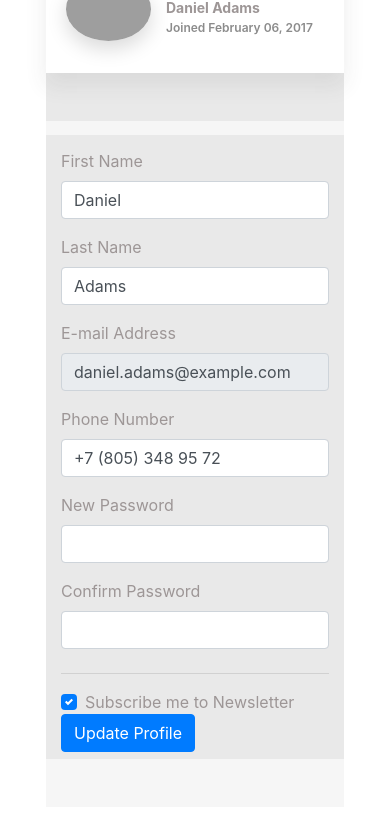
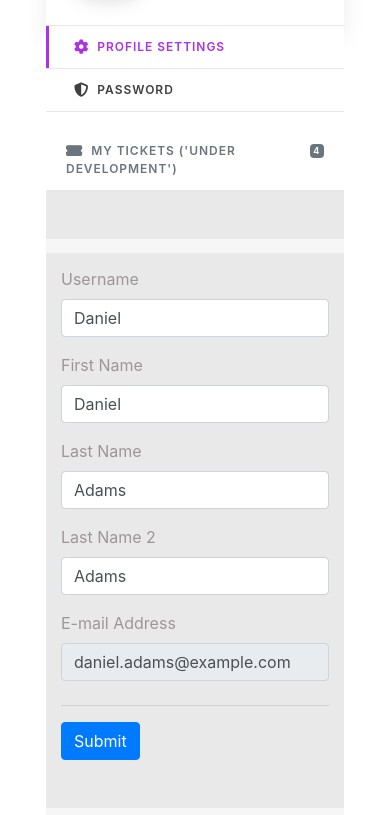
Before and after one commit to Skebard/CMS-for-blo-with-MVC-model, a PHP site: page /adminSettings.php in a window 390 px wide. Shown: the part 329-1144 px from the top of the page. Before the commit the page ends 1088 px from the top, so only its background shows below. Run offline with PHP 8.4, Linux system fonts and the light colour scheme; some libraries are stand-ins or nearby versions; grey boxes are pictures that could not be loaded.

Commit message:
Prototype page admin panel and adminSettings
AdminPanel already redirects posts to the editor and send the right id

```diff
--- a/adminPanel.php
+++ b/adminPanel.php
@@ -21,7 +21,7 @@
         </i></a>
         </div>
         <div class='right-header'>
-        <i class="fas fa-cog"></i>
+        <a href='adminSettings.php'> <i class="fas fa-cog"></i></a>
             <div class='profile-icon'>
                 <img src='https://i.imgur.com/wIHZKq1.png'>
             </div>
--- a/adminSettings.php
+++ b/adminSettings.php
@@ -1,3 +1,9 @@
+<?php
+
+$page = $_GET['page'] ?? null;
+
+?>
+
 <!DOCTYPE html>
 <html lang='en'>
 
@@ -6,7 +12,7 @@
     <meta name="viewport" content="width=device-width, initial-scale=1">
     <link rel='stylesheet' href="client/css/adminPanel/main.css">
     <link rel='stylesheet' href="client/css/adminPanel/adminPanel.css">
-    <script defer  type="module" src="client/controller/adminPanel.js"></script>
+    <script defer type="module" src="client/controller/adminPanel.js"></script>
     <!--Font awesome-->
     <script src="https://kit.fontawesome.com/9547750bbd.js" crossorigin="anonymous"></script>
 
@@ -47,88 +53,65 @@
                 <div class="row w-100 mr-0 ml-0 pb-5">
                     <!-- Account Sidebar-->
                     <div class="author-card w-100 pb-3">
-                <div class="author-card-cover" style="background-image: url(https://demo.createx.studio/createx-html/img/widgets/author/cover.jpg);"><a class="btn btn-style-1 btn-white btn-sm" href="#" data-toggle="tooltip" title="" data-original-title="You currently have 290 Reward points to spend"><i class="fa fa-award text-md"></i>&nbsp;290 points</a></div>
+                        <div class="author-card-cover" style="background-image: url(https://demo.createx.studio/createx-html/img/widgets/author/cover.jpg);"><a class="btn btn-style-1 btn-white btn-sm" href="#" data-toggle="tooltip" title="" data-original-title="You currently have 290 Reward points to spend"><i class="fas fa-bookmark text-md"></i>&nbsp;5 posts</a></div>
                         <div class="author-card-profile">
                             <div class="author-card-avatar"><img src="https://bootdey.com/img/Content/avatar/avatar1.png" alt="Daniel Adams">
+                            <div class='upload'> upload</div>
                         </div>
                             <div class="author-card-details">
                                 <h5 class="author-card-name text-lg">Daniel Adams</h5><span class="author-card-position">Joined February 06, 2017</span>
                             </div>
                         </div>
                     </div>
-            <div class="wizard">
-                <!-- <nav class="list-group list-group-flush">
-                    <a class="list-group-item" href="#">
+                    <div class="w-100">
+                        <nav class="list-group list-group-flush">
+                            <!-- <a class="list-group-item" href="#">
                         <div class="d-flex justify-content-between align-items-center">
                             <div><i class="fe-icon-shopping-bag mr-1 text-muted"></i>
                                 <div class="d-inline-block font-weight-medium text-uppercase">Orders List</div>
                             </div><span class="badge badge-secondary">6</span>
                         </div>
-                    </a><a class="list-group-item active" href="#"><i class="fe-icon-user text-muted"></i>Profile Settings</a><a class="list-group-item" href="#"><i class="fe-icon-map-pin text-muted"></i>Addresses</a>
-                    <a class="list-group-item" href="#">
+                    </a> -->
+
+
+
+                            <a class="list-group-item <?php echo $page? '':'active' ?>" href="<?php echo $page? 'adminSettings.php':'#' ?>"><i class="fe-icon-user text-muted"></i><i class="fas fa-cog"></i>Profile Settings</a>
+                            <a class="list-group-item <?php echo $page==='password'? 'active':'' ?>" href="<?php echo $page==='password'? '#':'adminSettings.php?page=password' ?>">
                                 <div class="d-flex justify-content-between align-items-center">
                                     <div><i class="fe-icon-heart mr-1 text-muted"></i>
-                                <div class="d-inline-block font-weight-medium text-uppercase">My Wishlist</div>
-                            </div><span class="badge badge-secondary">3</span>
+                                        <div class="d-inline-block font-weight-medium text-uppercase"><i class="fas fa-shield-alt"></i>Password</div>
+                                    </div>
                                 </div>
                             </a>
-                    <a class="list-group-item" href="#">
+                            <a class="list-group-item disabled" href="#">
                                 <div class="d-flex justify-content-between align-items-center">
                                     <div><i class="fe-icon-tag mr-1 text-muted"></i>
-                                <div class="d-inline-block font-weight-medium text-uppercase">My Tickets</div>
+                                        <div class="d-inline-block font-weight-medium text-uppercase"><i class="fas fa-ticket-alt"></i>My Tickets ('under development')</div>
                                     </div><span class="badge badge-secondary">4</span>
                                 </div>
                             </a>
-                </nav> -->
+                        </nav>
                     </div>
                 </div>
                 <!-- Profile Settings-->
-        <div class="row  mr-0 ml-0 w-100 pb-5">
-            <form class="row  mr-0 ml-0">
-                <div class="col-12 col-md-6">
-                    <div class="form-group">
-                        <label for="account-fn">First Name</label>
-                        <input class="form-control" type="text" id="account-fn" value="Daniel" required="">
-                    </div>
-                </div>
-                <div class="col-12 col-md-6">
-                    <div class="form-group">
-                        <label for="account-ln">Last Name</label>
-                        <input class="form-control" type="text" id="account-ln" value="Adams" required="">
-                    </div>
-                </div>
-                <div class="col-12 col-md-6">
-                    <div class="form-group">
-                        <label for="account-email">E-mail Address</label>
-                        <input class="form-control" type="email" id="account-email" value="daniel.adams@example.com" disabled="">
-                    </div>
-                </div>
-                <div class="col-12 col-md-6">
-                    <div class="form-group">
-                        <label for="account-phone">Phone Number</label>
-                        <input class="form-control" type="text" id="account-phone" value="+7 (805) 348 95 72" required="">
-                    </div>
-                </div>
-                <div class="col-12 col-md-6">
-                    <div class="form-group">
-                        <label for="account-pass">New Password</label>
-                        <input class="form-control" type="password" id="account-pass">
-                    </div>
-                </div>
-                <div class="col-12 col-md-6">
-                    <div class="form-group">
-                        <label for="account-confirm-pass">Confirm Password</label>
-                        <input class="form-control" type="password" id="account-confirm-pass">
-                    </div>
-                </div>
+                <div class="row  mr-0 ml-0 w-100 ">
+                    <form class="row w-100 mr-0 ml-0 pb-5">
+                        <?php
+                        if(!isset($page)){
+                            require_once __DIR__.'/app/view/adminSettings/profileSettings.html';
+                        }else if($page==='password'){
+                            require_once __DIR__.'/app/view/adminSettings/password.html';
+                        }else{
+                            //! page not found
+                            echo '<h1>page not found</h1>';
+                        }
+                        ?>
+
+
                         <div class="col-12 col-12">
                             <hr class="mt-2 mb-3">
                             <div class="d-flex flex-wrap justify-content-between align-items-center">
-                        <div class="custom-control custom-checkbox d-block">
-                            <input class="custom-control-input" type="checkbox" id="subscribe_me" checked="">
-                            <label class="custom-control-label" for="subscribe_me">Subscribe me to Newsletter</label>
-                        </div>
-                        <button class="btn btn-style-1 btn-primary" type="button" data-toast="" data-toast-position="topRight" data-toast-type="success" data-toast-icon="fe-icon-check-circle" data-toast-title="Success!" data-toast-message="Your profile updated successfuly.">Update Profile</button>
+                                <input class="btn btn-style-1 btn-primary" type="submit" data-toast="" data-toast-position="topRight" data-toast-type="success" data-toast-icon="fe-icon-check-circle" data-toast-title="Success!" data-toast-message="Your profile updated successfuly.">
                             </div>
                         </div>
                     </form>
@@ -137,4 +120,5 @@
         </div>
     </main>
 </body>
+
 </html>
--- /dev/null
+++ b/app/routes/author.php
@@ -0,0 +1 @@
+<?php
--- /dev/null
+++ b/app/view/adminSettings/profileSettings.html
@@ -0,0 +1,30 @@
+<div class="col-12 col-md-6">
+    <div class="form-group">
+        <label for="account-fn">Username</label>
+        <input class="form-control" type="text" id="account-fn" value="Daniel" required="">
+    </div>
+</div>
+<div class="col-12 col-md-6">
+    <div class="form-group">
+        <label for="account-fn">First Name</label>
+        <input class="form-control" type="text" id="account-fn" value="Daniel" required="">
+    </div>
+</div>
+<div class="col-12 col-md-6">
+    <div class="form-group">
+        <label for="account-ln">Last Name</label>
+        <input class="form-control" type="text" id="account-ln" value="Adams" required="">
+    </div>
+</div>
+<div class="col-12 col-md-6">
+    <div class="form-group">
+        <label for="account-ln">Last Name 2</label>
+        <input class="form-control" type="text" id="account-ln" value="Adams" >
+    </div>
+</div>
+<div class="col-12 col-md-6">
+    <div class="form-group">
+        <label for="account-email">E-mail Address</label>
+        <input class="form-control" type="email" id="account-email" value="daniel.adams@example.com" disabled="">
+    </div>
+</div>
--- a/client/css/adminPanel/adminPanel.css
+++ b/client/css/adminPanel/adminPanel.css
@@ -1,5 +1,5 @@
 /*** HEADER ***/
-header{
+body header{
     display:flex;
     justify-content:space-between;
     padding:1rem;
@@ -87,11 +87,17 @@ header{
 }
 
 .sidebar li {
-    padding: 1rem 0;
+    margin: 1rem 0;
     font-size: 1.4rem;
+    cursor:pointer;
+}
+.sidebar li:hover{
+    color: white;
 }
 .sidebar .options .active{
+    cursor:default;
     color:white;
+    border-bottom: 2px solid rgb(230, 182, 93);
 }
 
 .create-post-btn{
@@ -160,6 +166,9 @@ header{
 .light  .sidebar .options .active{
     color:#2b2b2b;
     font-weight:bold;
+}
+.light .sidebar li:hover{
+    color: black;
 }
 
 
--- a/client/css/adminSettings.css
+++ b/client/css/adminSettings.css
@@ -52,6 +52,26 @@ body{
   border-radius: 50%;
   box-shadow: 0 8px 20px 0 rgba(0, 0, 0, .15);
   overflow: hidden;
+  position:relative;
+}
+
+.author-card .author-card-profile .author-card-avatar:hover .upload {
+    opacity:0.6;
+}
+.author-card .author-card-profile .author-card-avatar .upload {
+    cursor:pointer;
+    opacity: 0;
+    position: absolute;
+    width: 100%;
+    height: 100%;
+    left: 0;
+    bottom: 0;
+    background-color: black;
+    display: flex;
+    align-items: center;
+    justify-content: center;
+    color: white;
+    font-weight: 900;
 }
 .author-card .author-card-profile .author-card-avatar > img {
   display: block;
--- /dev/null
+++ b/client/image/authors.txt
@@ -0,0 +1,2 @@
+forest
+https://www.pexels.com/photo/forest-hiking-trees-15286/
```
Also changed, not shown: app/view/adminSettings/password.html (added, +18 -0 lines), client/image/forest.jpg (added), client/image/forestCropped.jpg (added). Lines whose indentation alone changed are shown as unchanged.
